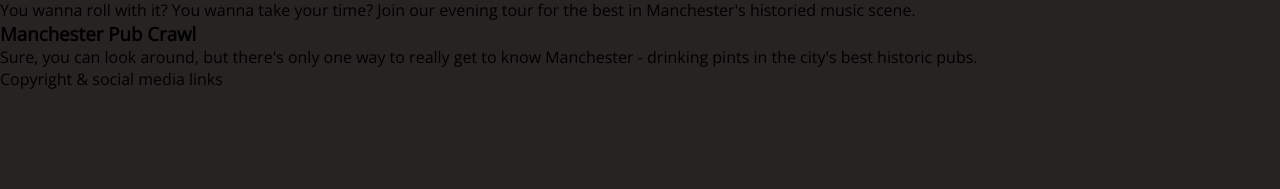
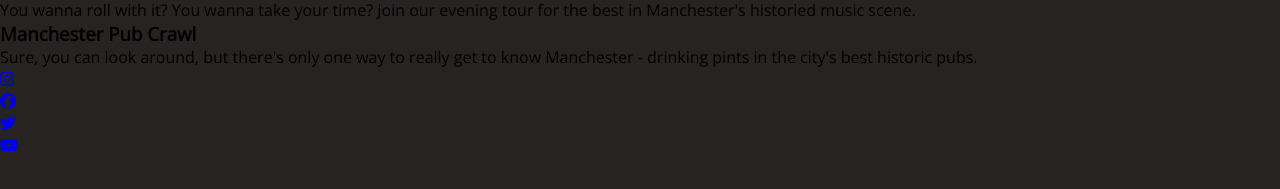
Before and after one commit to george-want/5p-portfolio1-repo, a plain HTML site: page index.html in a window 1280 px wide. Shown: the part 295-484 px from the top of the page. Drawn offline with nearby package versions, Linux system fonts and the light colour scheme.

Commit message:
Add footer content and font awesome link

```diff
--- a/index.html
+++ b/index.html
@@ -65,6 +65,32 @@
             </div>
         </div>
     </section>
-    <footer>Copyright & social media links</footer>
+
+<!--Copyright & social media links-->
+
+    <footer>
+        <ul class="social-networks">
+            <li>
+                <a href="https://www.instagram.com" target="_blank" rel="noopener"
+                aria-label="Check us out on instagram (new tab)"><i class="fab fa-instagram"></i></a>
+            </li>
+            <li>
+                <a href="https://www.facebook.com" target="_blank" rel="noopener"
+                aria-label="Check us out on facebook (new tab)"><i class="fab fa-facebook"></i></a>
+            </li>
+            <li>
+                <a href="https://www.tiktok.com" target="_blank" rel="noopener"
+                aria-label="Check us out on tiktok (new tab)"><i class="fab fa-twitter"></i></a>
+            </li>
+            <li>
+                <a href="https://www.youtube.com" target="_blank" rel="noopener"
+                aria-label="Check us out on youtube (new tab)"><i class="fab fa-youtube"></i></a>
+            </li>
+        </ul>
+    </footer>
+
+    <!--Font Awesome link-->
+
+    <script src="https://kit.fontawesome.com/d74900c046.js" crossorigin="anonymous"></script>
 </body>
 </html>
```
